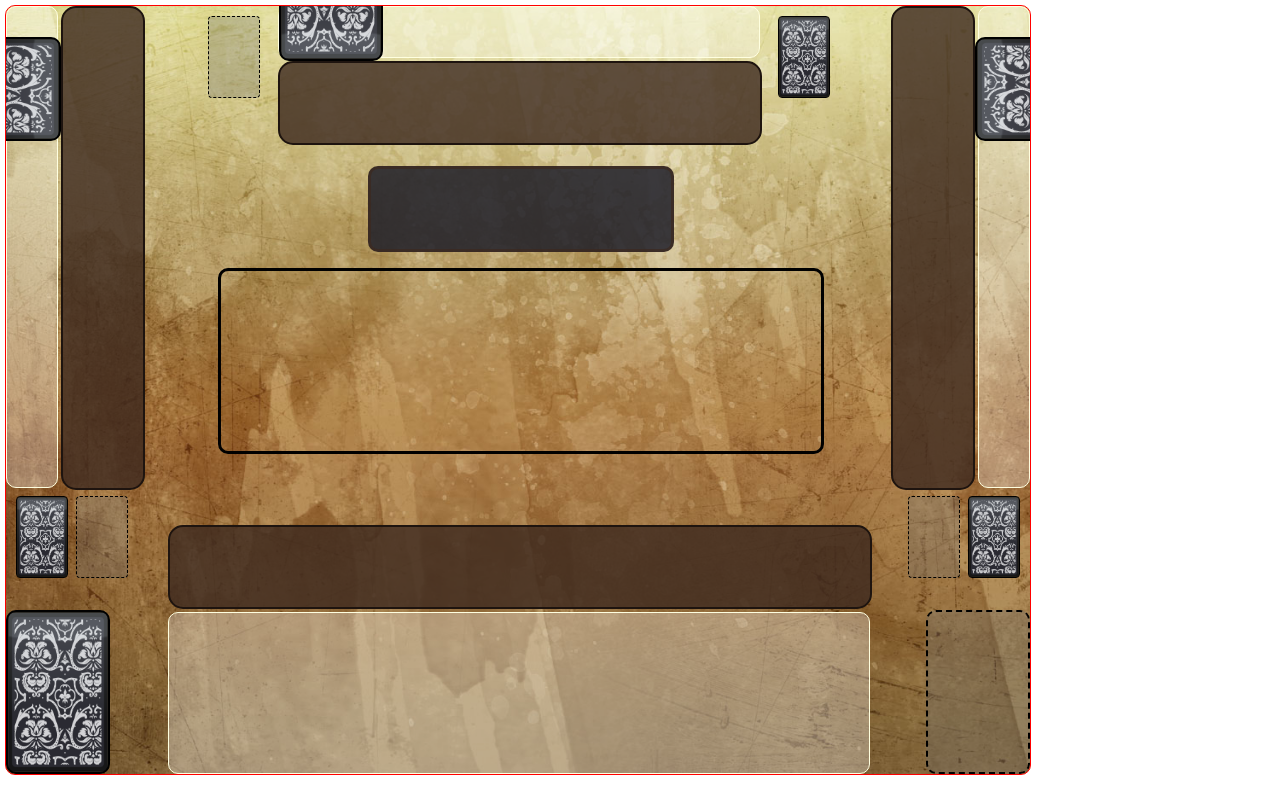
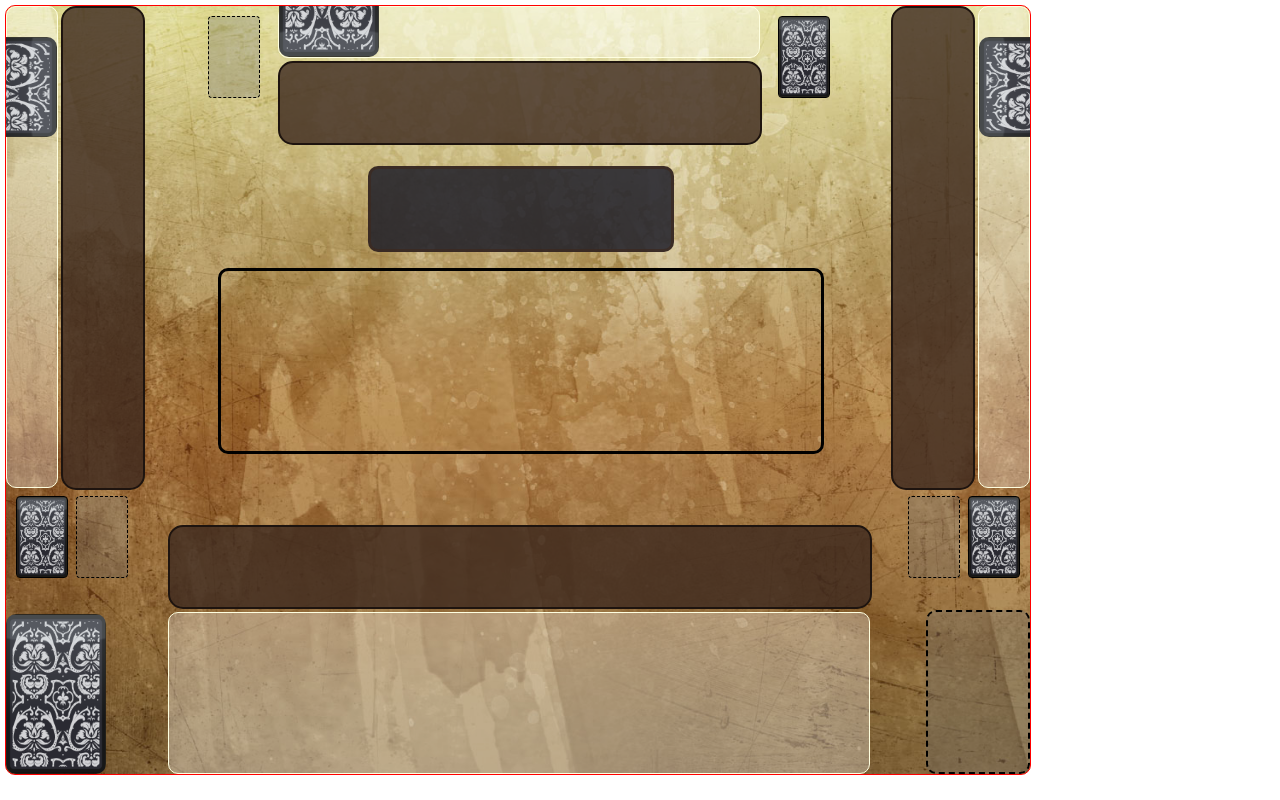
Before and after one commit to arthur00/magnacartas, a plain HTML site: page src/client/index.html in a window 1280 px wide. Both pictures are taken after a click on the element 978 px from the left and 692 px from the top of the page. Drawn offline with nearby package versions, Linux system fonts and the light colour scheme.

Commit message:
Fixed card/cardSized confusion with opponent cards

```diff
--- a/src/client/index.html
+++ b/src/client/index.html
@@ -17,7 +17,7 @@
 <body>
   <div id='gameBoard'>
     <div id='hiddenLayer'> </div>
-    <div class='faceDown card' id='playerDeck'></div>
+    <div class='faceDown cardSized' id='playerDeck'></div>
     <div class='mat' id='playerMat'>
     <div class='smallMat' id='playerSmallMat'></div>
       <div class='largeMat' id='playerLargeMat'>
--- a/src/client/view.js
+++ b/src/client/view.js
@@ -541,7 +541,7 @@ function View() {
 
     if (size == "normal") {
       card = $('<div/>').attr({
-        'class' : 'card faceDown'
+        'class' : 'cardSized faceDown'
       })
     }
     else if (size == "small") {
@@ -691,7 +691,7 @@ function View() {
   this.revertAnimationDuration = 500;
 
   this.newCardOpponent = function(pos) {
-    var $card = $('<div/>').attr({'class': 'faceDown card'});
+    var $card = $('<div/>').attr({'class': 'faceDown cardSized'});
     $('#' + pos + 'Hand').append($card);
     this.reArrangeHand(pos);
   }
@@ -707,8 +707,10 @@ function View() {
     var curLeft = 0;
     if (pos == "tableau")
       var cards = $('#actionTableau').children(".card");
+    else if (pos == "player")
+      var cards = $('#' + pos + 'Hand').children(".card");
     else
-      var cards = $('#' + pos + 'Hand').children(".card");
+      var cards = $('#' + pos + 'Hand').children(".faceDown");
     if (pos == "player" || pos == "tableau")
       var startZ = zlayer2;
     else
```
